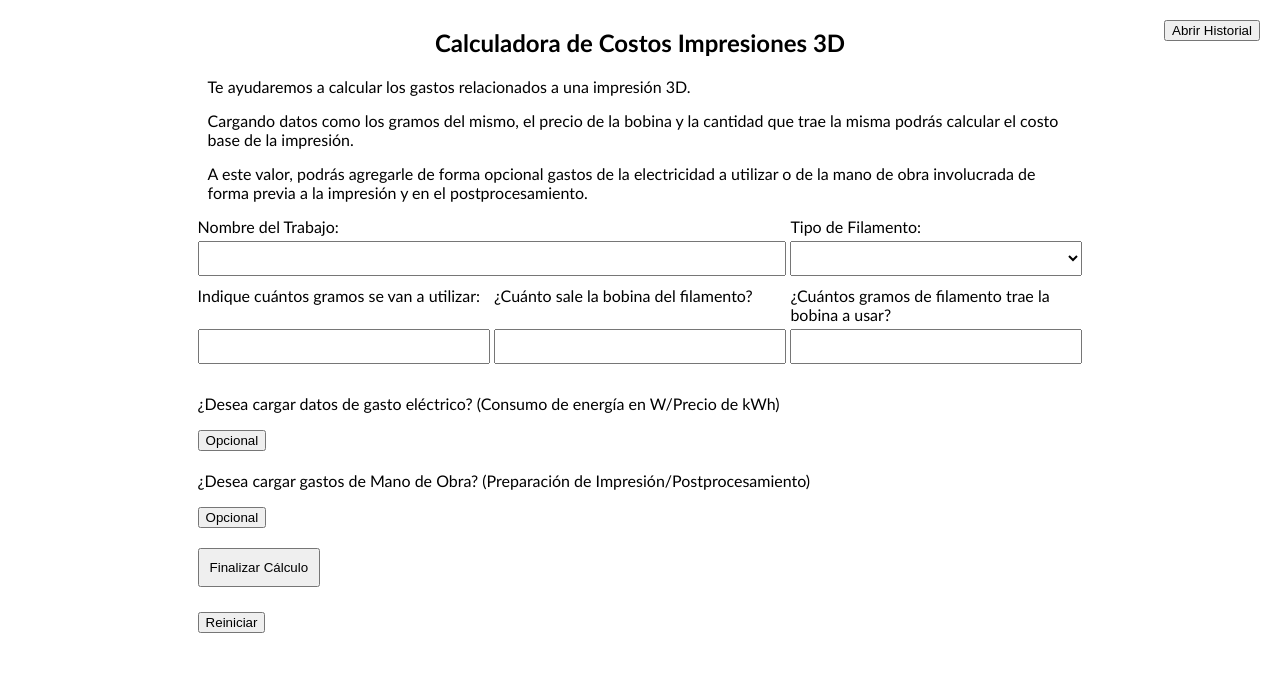
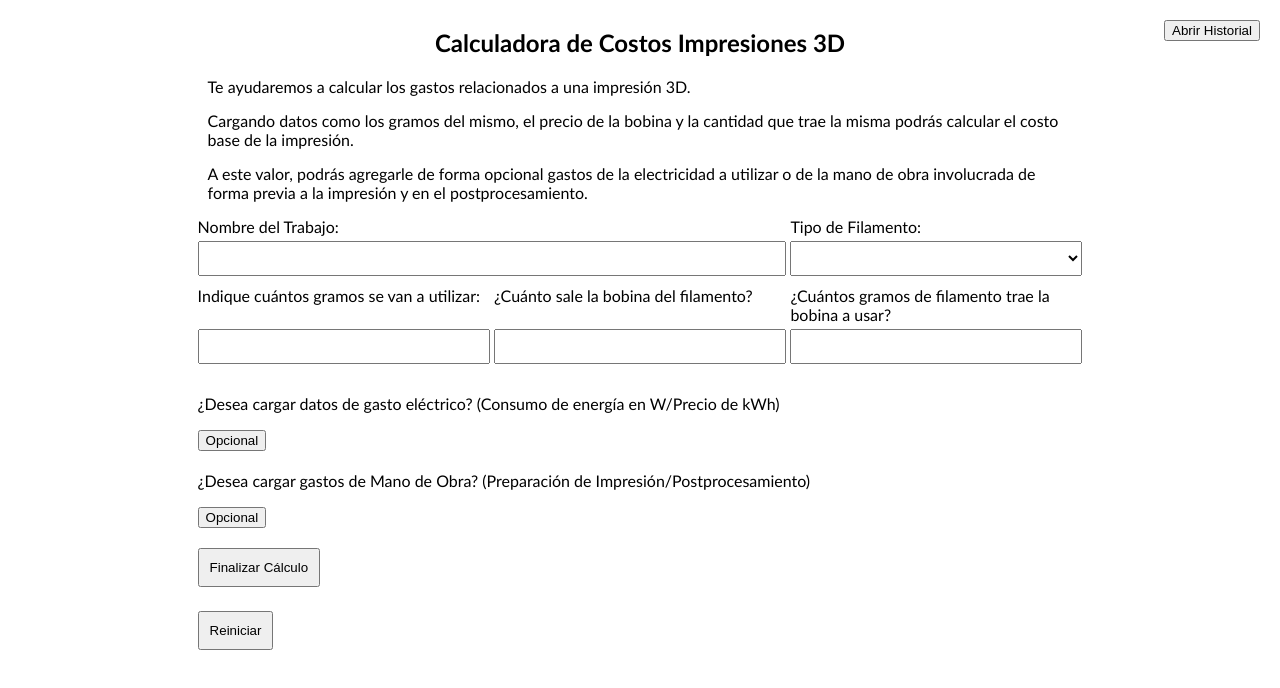
Before and after one commit to NatiJaimes/entrega-final-javascript, a plain HTML site: page index.html in a window 1280 px wide. Drawn offline with Linux system fonts and the light colour scheme.

Commit message:
cambios estilo

```diff
--- a/styles.css
+++ b/styles.css
@@ -141,7 +141,7 @@ h1 {
     justify-content: space-between;
 }
 
-#calcular {
+#calcular, #reset {
     padding: 10px
 }
 
```
